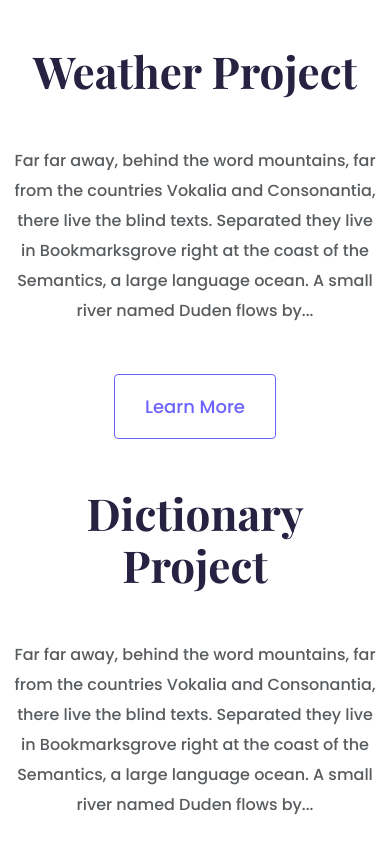
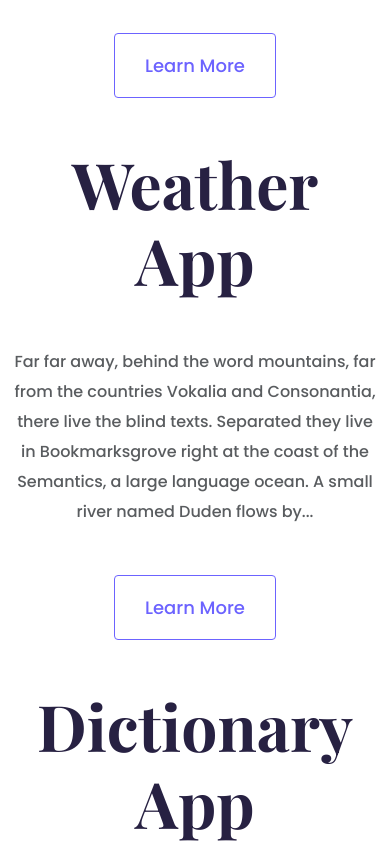
Before and after one commit to maureentullos/portfolio-project, a plain HTML site: page index.html in a window 390 px wide. Shown: the part 1048-1893 px from the top of the page. Drawn offline with nearby package versions, Linux system fonts and the light colour scheme; a web font is replaced by a local one.

Commit message:
Changed font sizes

```diff
--- a/index.html
+++ b/index.html
@@ -48,7 +48,7 @@
         <div class="col">
             <div class="project-description">
 
-                <h2 class="mb-5" >Weather Project</h2>
+                <h2 class="mb-5" >Weather App</h2>
                 <p class="mb-5 text-muted">Far far away, behind the word mountains, far from the countries Vokalia and Consonantia, there live the blind texts. Separated they live in Bookmarksgrove right at the coast of the Semantics, a large language ocean. A small river named Duden flows by...</p>
                 <a href="" class="btn btn-branding-outline" >Learn More</a>
             </div>
@@ -67,7 +67,7 @@
         <div class="col">
             <div class="project-description">
 
-                <h2 class="mb-5" >Dictionary Project</h2>
+                <h2 class="mb-5" >Dictionary App</h2>
                 <p class="mb-5 text-muted">Far far away, behind the word mountains, far from the countries Vokalia and Consonantia, there live the blind texts. Separated they live in Bookmarksgrove right at the coast of the Semantics, a large language ocean. A small river named Duden flows by...</p>
                 <a href="" class="btn btn-branding-outline" >Learn More</a>
             </div>
--- a/styles/portfolio.css
+++ b/styles/portfolio.css
@@ -89,9 +89,7 @@ h1 {
  line-height: 2;
 }
 
-h2 {
-    font-size: 44px;
-}
+
 
 .hero {
     padding: 80px 20px;
```
